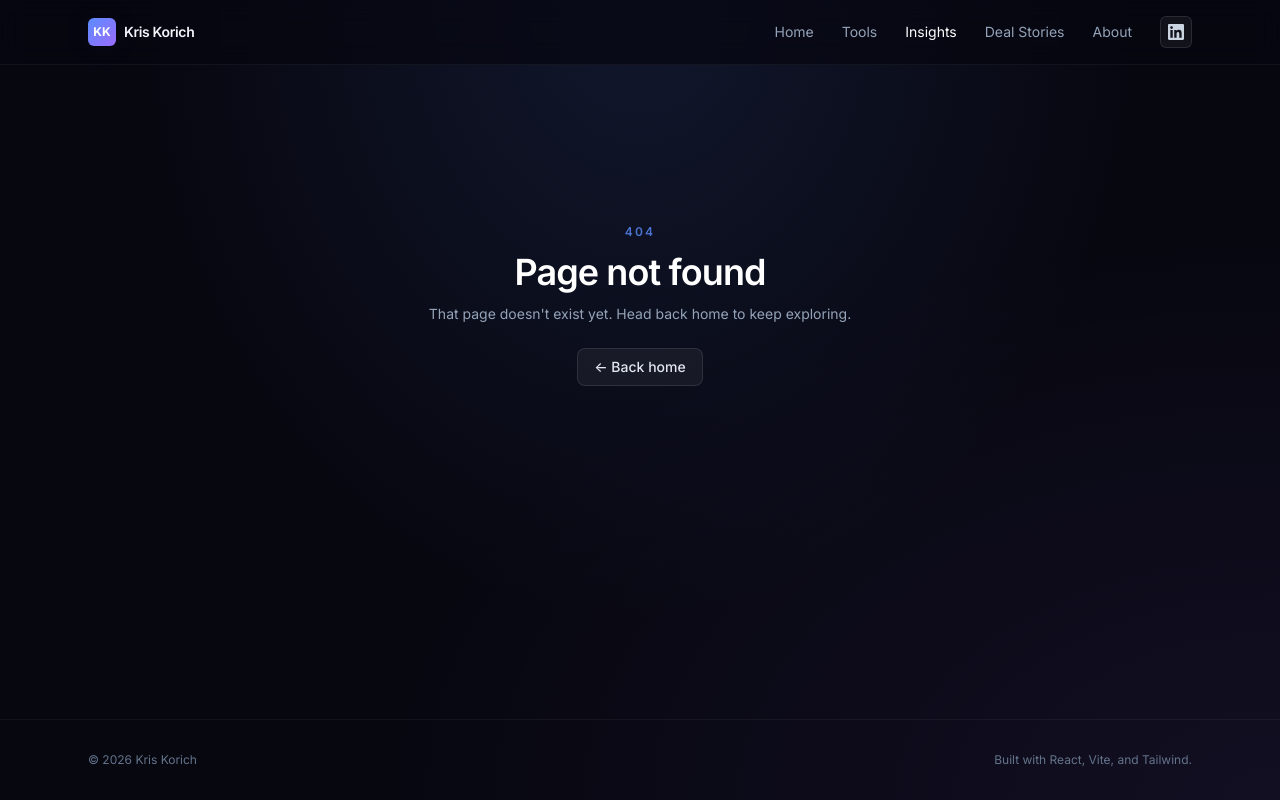
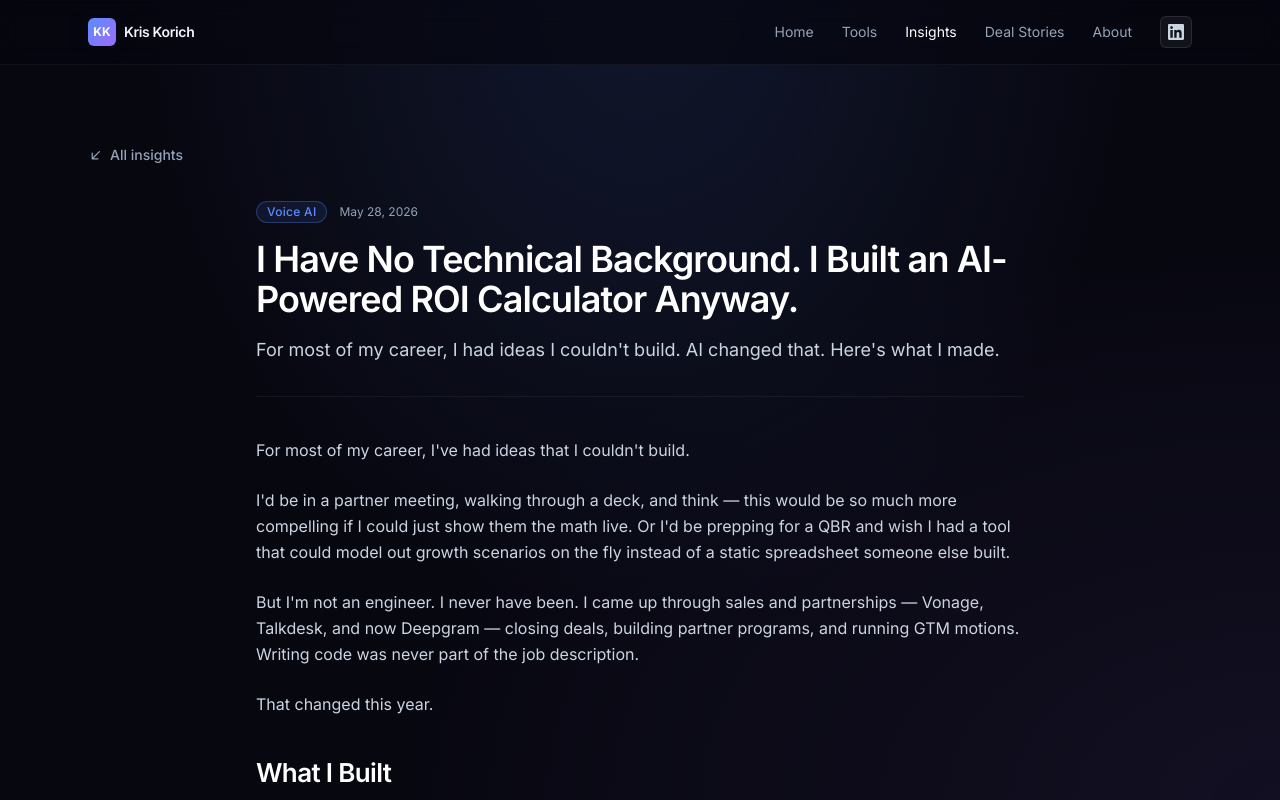
Before and after one commit to kriskorich7-voice-ai/ai-portfolio, a React (Vite) app: page /insights/no-technical-background-built-roi-calculator in a window 1280 px wide. Shown: the top 800 px of the page. Built offline with nearby package versions, Linux system fonts and the light colour scheme.

Commit message:
Add Insights post system and first post
Co-Authored-By: Claude Opus 4.7 (1M context) <noreply@anthropic.com>

```diff
--- a/src/App.jsx
+++ b/src/App.jsx
@@ -6,6 +6,7 @@ import Tools from './pages/Tools.jsx';
 import ProposalGenerator from './pages/ProposalGenerator.jsx';
 import RoiCalculator from './pages/RoiCalculator.jsx';
 import Insights from './pages/Insights.jsx';
+import InsightPost from './pages/InsightPost.jsx';
 import DealStories from './pages/DealStories.jsx';
 import About from './pages/About.jsx';
 import NotFound from './pages/NotFound.jsx';
@@ -21,6 +22,7 @@ export default function App() {
           <Route path="/proposal-generator" element={<ProposalGenerator />} />
           <Route path="/roi-calculator" element={<RoiCalculator />} />
           <Route path="/insights" element={<Insights />} />
+          <Route path="/insights/:slug" element={<InsightPost />} />
           <Route path="/deal-stories" element={<DealStories />} />
           <Route path="/about" element={<About />} />
           <Route path="*" element={<NotFound />} />
--- /dev/null
+++ b/src/data/insights.js
@@ -0,0 +1,68 @@
+export const insightCategories = [
+  { id: 'all', label: 'All' },
+  { id: 'Voice AI', label: 'Voice AI' },
+  { id: 'Partnerships', label: 'Partnerships' },
+  { id: 'Personal', label: 'Personal' },
+];
+
+export const insights = [
+  {
+    slug: 'no-technical-background-built-roi-calculator',
+    title:
+      'I Have No Technical Background. I Built an AI-Powered ROI Calculator Anyway.',
+    date: '2026-05-28',
+    category: 'Voice AI',
+    excerpt:
+      "For most of my career, I had ideas I couldn't build. AI changed that. Here's what I made.",
+    content: `
+For most of my career, I've had ideas that I couldn't build.
+
+I'd be in a partner meeting, walking through a deck, and think — this would be so much more compelling if I could just show them the math live. Or I'd be prepping for a QBR and wish I had a tool that could model out growth scenarios on the fly instead of a static spreadsheet someone else built.
+
+But I'm not an engineer. I never have been. I came up through sales and partnerships — Vonage, Talkdesk, and now Deepgram — closing deals, building partner programs, and running GTM motions. Writing code was never part of the job description.
+
+That changed this year.
+
+## What I Built
+
+Over the past few weeks I built two tools that I now use in real sales and partner conversations:
+
+A Partnership Proposal Generator that takes a company name, industry, and use case and produces a structured customer proposal in seconds — complete with value proposition, deal structure, and next steps.
+
+And a Deepgram ROI Calculator — a three-step wizard where a contact center can input their agent count, call volume, handle time, and goals, and get back a projected annual value from deploying Deepgram. The math is benchmarked against real industry data: Gartner, BCG, and published contact center research. The output includes an auto-recommended Deepgram solution stack based on the outcomes they care about.
+
+Both tools are live at kriskorich.com.
+
+## How I Built Them
+
+I used Claude Code — Anthropic's agentic coding tool — to scaffold, build, and iterate everything. I can't write React. I don't know Tailwind CSS. But I can describe exactly what I want, why it matters, and what the output should look like. It turns out that's enough.
+
+The ROI Calculator took a few sessions. The math needed to be right — conservative, defensible, sourced. The product recommendation logic needed to reflect how Deepgram actually sells: Flux for streaming use cases, Nova-3 Batch for post-call processing, Voice Agent API when self-service deflection is the goal. Getting those details right required domain knowledge, not engineering knowledge.
+
+That's the insight I keep coming back to.
+
+## What This Means for People Like Me
+
+There's a whole generation of sales, partnerships, and GTM professionals who have deep domain expertise and zero technical output to show for it. We know the products, the buyers, the objections, the competitive landscape. We know what a good ROI story looks like and what a bad one sounds like from a mile away.
+
+AI hasn't just given us a shortcut. It's given us a way to externalize expertise that previously lived only in decks and conversations.
+
+I'm not trying to become an engineer. I'm trying to become a better version of what I already am — someone who understands the business and can now build things that prove it.
+
+This portfolio is a work in progress. More tools coming.
+`,
+  },
+];
+
+export function findInsight(slug) {
+  return insights.find((p) => p.slug === slug) || null;
+}
+
+export function formatInsightDate(iso) {
+  const d = new Date(iso + 'T12:00:00');
+  return d.toLocaleDateString('en-US', {
+    year: 'numeric',
+    month: 'long',
+    day: 'numeric',
+  });
+}
--- /dev/null
+++ b/src/pages/InsightPost.jsx
@@ -0,0 +1,115 @@
+import { useEffect } from 'react';
+import { Link, useParams } from 'react-router-dom';
+import NotFound from './NotFound.jsx';
+import { findInsight, formatInsightDate } from '../data/insights.js';
+
+export default function InsightPost() {
+  const { slug } = useParams();
+  const post = findInsight(slug);
+
+  useEffect(() => {
+    window.scrollTo({ top: 0, behavior: 'instant' in window ? 'instant' : 'auto' });
+  }, [slug]);
+
+  if (!post) return <NotFound />;
+
+  return (
+    <section className="container-page py-16 sm:py-20">
+      <Link
+        to="/insights"
+        className="inline-flex items-center gap-1.5 text-sm font-medium text-slate-400 transition hover:text-white"
+      >
+        <BackArrow /> All insights
+      </Link>
+
+      <article className="mx-auto mt-8 max-w-3xl">
+        <header className="border-b border-white/5 pb-8">
+          <div className="flex items-center gap-3 text-xs text-slate-400">
+            <span className="rounded-full border border-accent-blue/30 bg-accent-blue/10 px-2.5 py-0.5 font-medium tracking-wide text-accent-blue">
+              {post.category}
+            </span>
+            <time dateTime={post.date}>{formatInsightDate(post.date)}</time>
+          </div>
+          <h1 className="mt-4 text-3xl font-semibold tracking-tight text-white sm:text-4xl">
+            {post.title}
+          </h1>
+          {post.excerpt && (
+            <p className="mt-4 text-lg leading-relaxed text-slate-300">
+              {post.excerpt}
+            </p>
+          )}
+        </header>
+
+        <div className="space-y-6 py-10 text-base leading-relaxed text-slate-300">
+          {renderBlocks(post.content)}
+        </div>
+
+        <footer className="mt-6 flex flex-col gap-4 border-t border-white/5 pt-8 sm:flex-row sm:items-center sm:justify-between">
+          <div>
+            <p className="text-sm font-semibold text-white">Kris Korich</p>
+            <p className="mt-0.5 text-sm text-slate-400">
+              Partnerships &amp; BD at Deepgram · San Diego, CA
+            </p>
+          </div>
+          <Link
+            to="/insights"
+            className="inline-flex items-center gap-1.5 self-start rounded-lg border border-white/10 bg-white/5 px-4 py-2 text-sm font-semibold text-slate-200 transition hover:border-white/20 hover:bg-white/10 sm:self-auto"
+          >
+            <BackArrow /> Back to all insights
+          </Link>
+        </footer>
+      </article>
+    </section>
+  );
+}
+
+function renderBlocks(content) {
+  const blocks = content.trim().split(/\n{2,}/);
+  return blocks.map((raw, i) => {
+    const block = raw.trim();
+    if (!block) return null;
+    if (block.startsWith('## ')) {
+      return (
+        <h2
+          key={i}
+          className="pt-4 text-2xl font-semibold tracking-tight text-white sm:text-[26px]"
+        >
+          {block.slice(3).trim()}
+        </h2>
+      );
+    }
+    if (block.startsWith('# ')) {
+      return (
+        <h1
+          key={i}
+          className="pt-4 text-3xl font-semibold tracking-tight text-white"
+        >
+          {block.slice(2).trim()}
+        </h1>
+      );
+    }
+    return (
+      <p key={i} className="text-slate-300">
+        {block}
+      </p>
+    );
+  });
+}
+
+function BackArrow() {
+  return (
+    <svg
+      xmlns="http://www.w3.org/2000/svg"
+      viewBox="0 0 20 20"
+      fill="currentColor"
+      className="h-4 w-4"
+      aria-hidden="true"
+    >
+      <path
+        fillRule="evenodd"
+        d="M14.78 5.22a.75.75 0 0 1 0 1.06L7.06 14h5.44a.75.75 0 0 1 0 1.5H5.25a.75.75 0 0 1-.75-.75V7.5a.75.75 0 0 1 1.5 0v5.44l7.72-7.72a.75.75 0 0 1 1.06 0Z"
+        clipRule="evenodd"
+      />
+    </svg>
+  );
+}
--- a/src/pages/Insights.jsx
+++ b/src/pages/Insights.jsx
@@ -1,22 +1,19 @@
 import { useState } from 'react';
+import { Link } from 'react-router-dom';
 import PageHeader from '../components/PageHeader.jsx';
-
-const filters = [
-  { id: 'all', label: 'All' },
-  { id: 'voice-ai', label: 'Voice AI' },
-  { id: 'partnerships', label: 'Partnerships' },
-  { id: 'personal', label: 'Personal' },
-];
-
-const posts = [];
+import {
+  insights,
+  insightCategories,
+  formatInsightDate,
+} from '../data/insights.js';
 
 export default function Insights() {
   const [activeFilter, setActiveFilter] = useState('all');
 
   const visiblePosts =
     activeFilter === 'all'
-      ? posts
-      : posts.filter((p) => p.category === activeFilter);
+      ? insights
+      : insights.filter((p) => p.category === activeFilter);
 
   return (
     <section className="container-page py-16 sm:py-20">
@@ -31,7 +28,7 @@ export default function Insights() {
         aria-label="Insight categories"
         className="mb-10 inline-flex items-center gap-1 rounded-xl border border-white/10 bg-ink-800/60 p-1 backdrop-blur-sm"
       >
-        {filters.map((f) => {
+        {insightCategories.map((f) => {
           const isActive = f.id === activeFilter;
           return (
             <button
@@ -74,11 +71,10 @@ function EmptyState() {
           <PenIcon />
         </div>
         <h3 className="mt-2 text-lg font-semibold tracking-tight text-white">
-          First post coming soon
+          Nothing here yet in this category
         </h3>
         <p className="max-w-sm text-sm text-slate-400">
-          I&apos;m drafting the first set of essays now. Check back shortly — or
-          follow along on LinkedIn.
+          Try another filter — or check back soon for new writing.
         </p>
       </div>
     </div>
@@ -87,27 +83,29 @@ function EmptyState() {
 
 function PostCard({ post }) {
   return (
-    <article className="card-surface">
-      <div className="relative flex h-full flex-col gap-4 p-6">
+    <Link
+      to={`/insights/${post.slug}`}
+      className="card-surface group block focus:outline-none focus-visible:ring-2 focus-visible:ring-accent-blue/60"
+    >
+      <article className="relative flex h-full flex-col gap-4 p-6">
         <div className="flex items-center justify-between text-xs text-slate-400">
-          <span className="rounded-full border border-white/10 bg-white/5 px-2.5 py-0.5 font-medium tracking-wide text-slate-300">
-            {post.categoryLabel}
+          <span className="rounded-full border border-accent-blue/30 bg-accent-blue/10 px-2.5 py-0.5 font-medium tracking-wide text-accent-blue">
+            {post.category}
           </span>
-          <time dateTime={post.date}>{post.dateLabel}</time>
+          <time dateTime={post.date}>{formatInsightDate(post.date)}</time>
         </div>
-        <h3 className="text-lg font-semibold tracking-tight text-white">
+        <h3 className="text-lg font-semibold tracking-tight text-white group-hover:text-white">
           {post.title}
         </h3>
-        <p className="text-sm leading-relaxed text-slate-300">{post.excerpt}</p>
-        <a
-          href={post.href}
-          className="mt-auto inline-flex items-center gap-1 pt-1 text-sm font-medium text-accent-blue hover:text-white"
-        >
+        <p className="text-sm leading-relaxed text-slate-300">
+          {post.excerpt}
+        </p>
+        <span className="mt-auto inline-flex items-center gap-1 pt-1 text-sm font-medium text-accent-blue transition group-hover:gap-2 group-hover:text-white">
           Read more
           <Arrow />
-        </a>
-      </div>
-    </article>
+        </span>
+      </article>
+    </Link>
   );
 }
 
```
